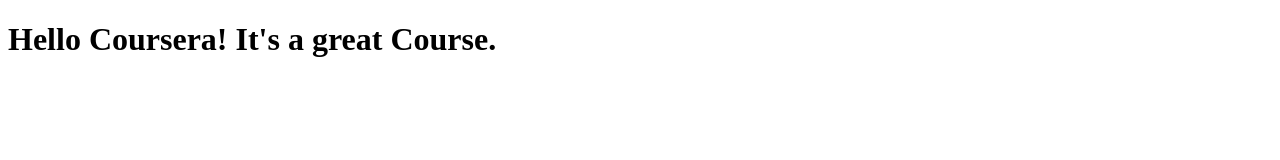
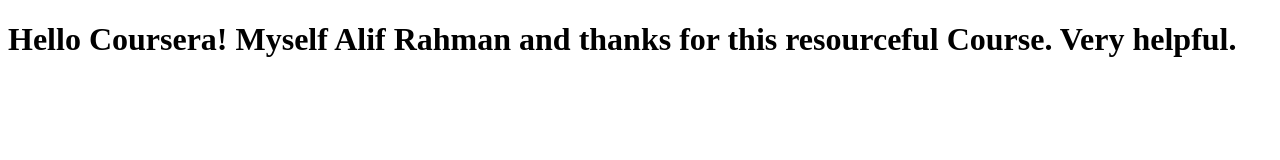
Before and after one commit to alif2499/Coursera-test, a plain HTML site: page website/index.html in a window 1280 px wide. Drawn offline with Linux system fonts and the light colour scheme.

Commit message:
Slight change in the heading section

```diff
--- a/website/index.html
+++ b/website/index.html
@@ -1,9 +1,10 @@
 <!DOCTYPE html>
 <html>
 <head>
+	<meta charset="utf-8">
 	<title>Hello coursera</title>
 </head>
 <body>
-<h1>Hello Coursera! It's a great Course.</h1>
+<h1>Hello Coursera! Myself Alif Rahman and thanks for this resourceful Course. Very helpful.</h1>
 </body>
 </html>
```
